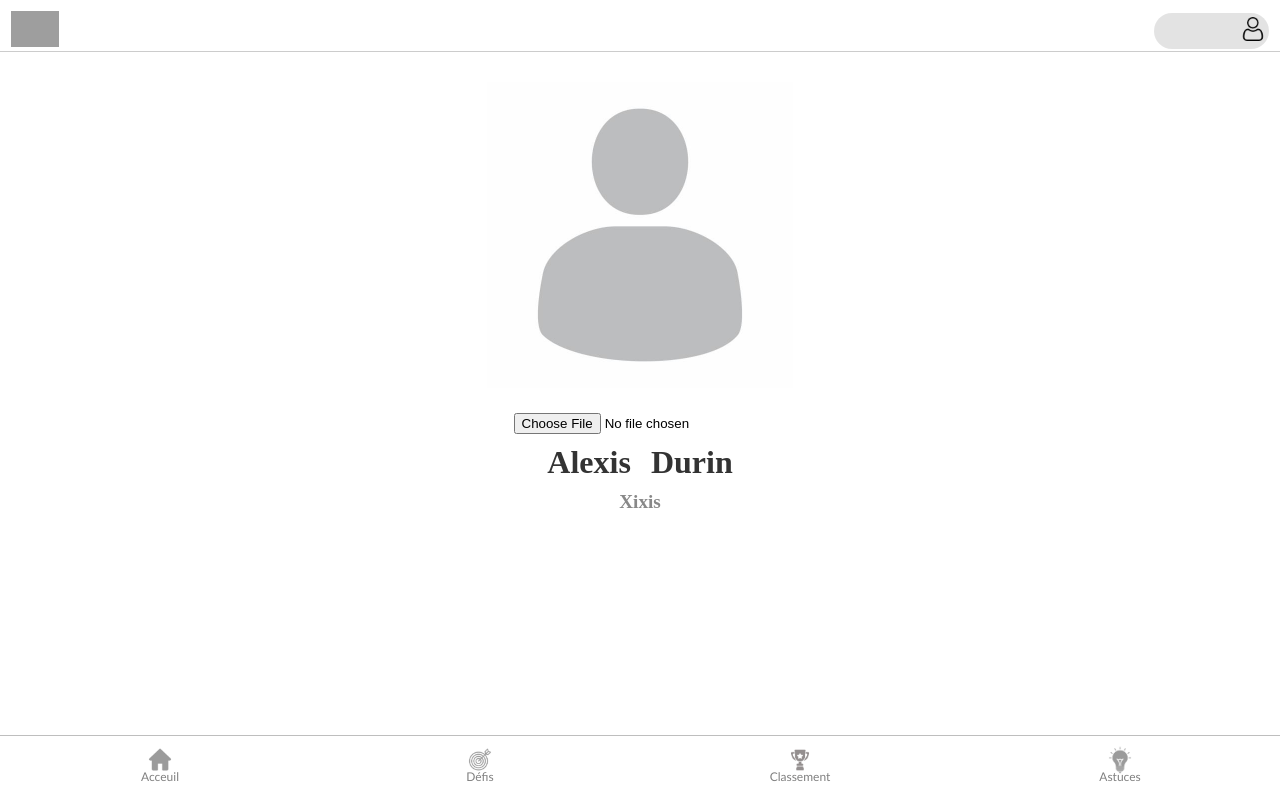
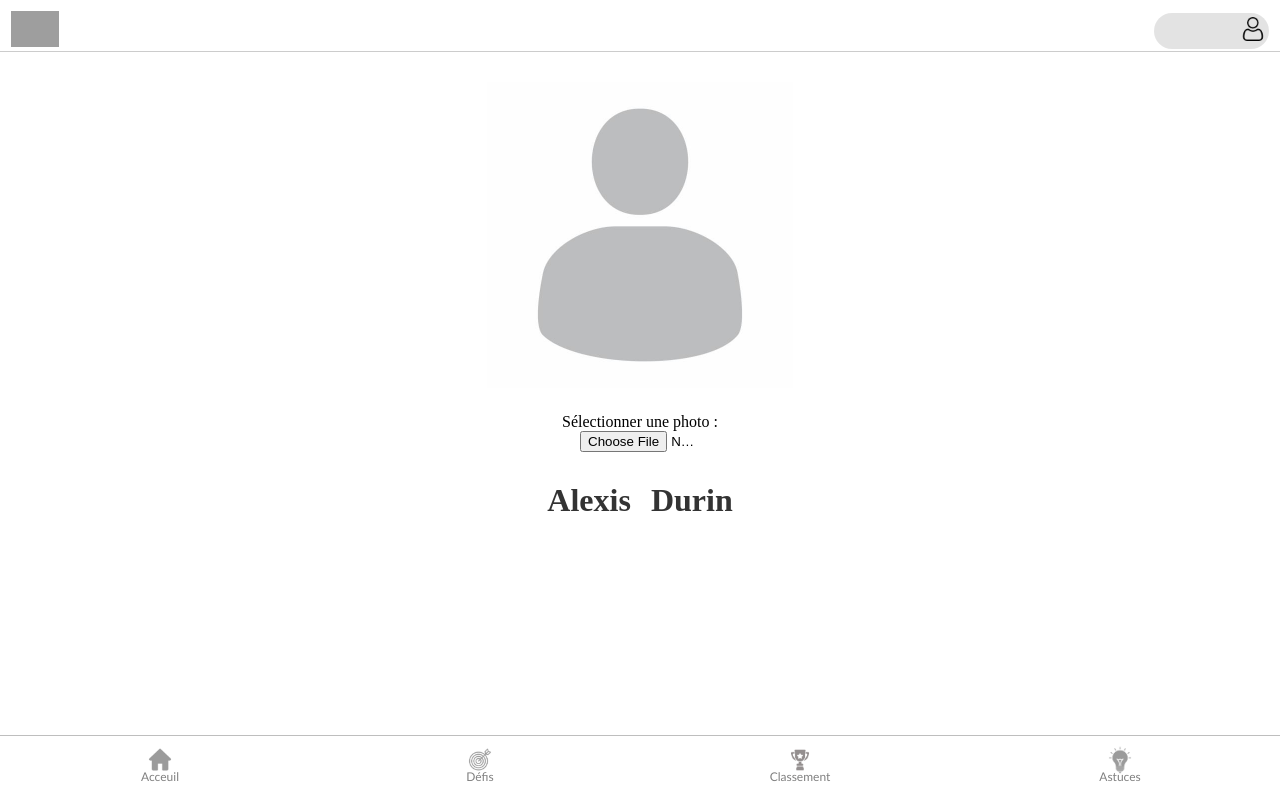
Before and after one commit to Himeurfarid/Sankliche, a React (Vite) app in the folder frontend/: page /profil in a window 1280 px wide. Built offline with nearby package versions, Linux system fonts and the light colour scheme; grey boxes are pictures that could not be loaded.

Commit message:
first version page profil

```diff
--- a/frontend/src/pages/Profil.jsx
+++ b/frontend/src/pages/Profil.jsx
@@ -52,13 +52,18 @@ function Profil() {
             <div className="picture-placeholder">Sélectionner une photo</div>
           )}
         </div>
-        <input type="file" onChange={handlePictureChange} ref={fileInputRef} />
+        <label htmlFor="fileInput">Sélectionner une photo :</label>
+        <input
+          type="file"
+          id="fileInput"
+          onChange={handlePictureChange}
+          ref={fileInputRef}
+        />
 
         <div className="names">
           <h1 className="styleName">Alexis</h1>
           <h2 className="styleName">Durin</h2>
         </div>
-        <h3 className="surnom">Xixis</h3>
       </div>
       <Footer />
     </>
--- a/frontend/src/styles/Profil.css
+++ b/frontend/src/styles/Profil.css
@@ -20,7 +20,7 @@
   font-size: 2em;
   font-weight: bold;
   color: #333;
-  padding: 10px;
+  padding: 30px 10px;
 }
 
 .surnom {
@@ -32,3 +32,7 @@
   width: 50%;
   margin-bottom: 25px;
 }
+
+input {
+  width: 7.5rem;
+}
```
